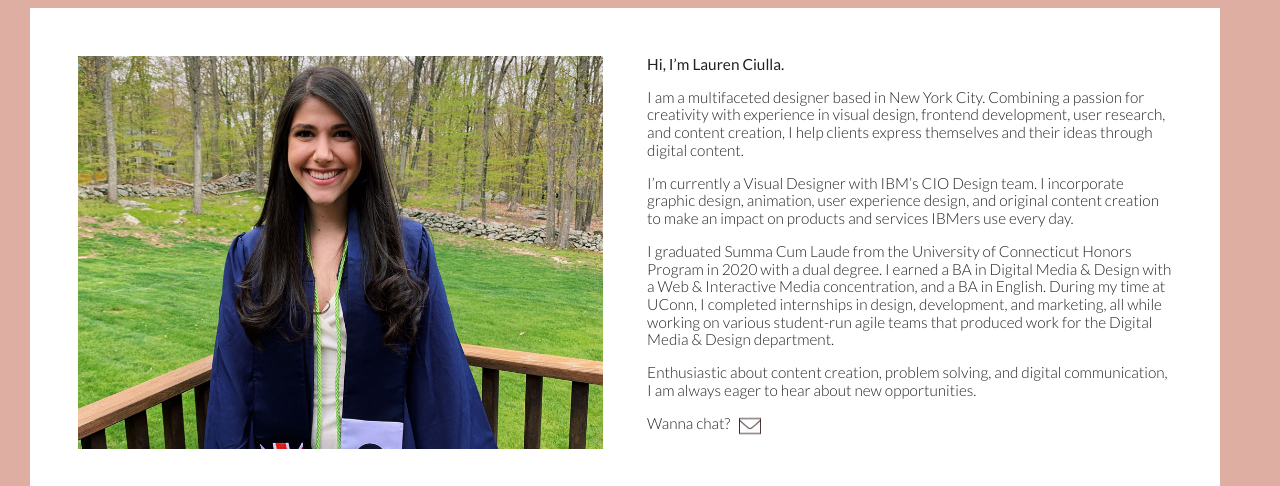
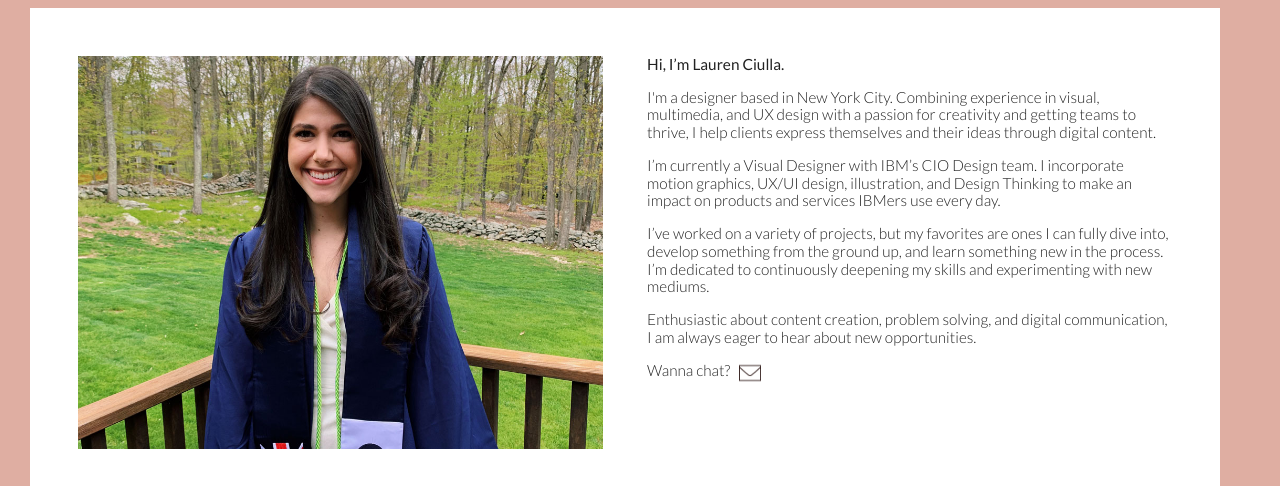
Before and after one commit to laurenciulla/portfolio, a website built with Parcel: page about.html in a window 1280 px wide. Shown: the part 221-707 px from the top of the page. Built offline with nearby package versions, Linux system fonts and the light colour scheme.

Commit message:
about updates

```diff
--- a/about.html
+++ b/about.html
@@ -64,13 +64,13 @@
               Hi, I’m Lauren Ciulla.
             </p>
             <p class="personal-desc">
-              I am a multifaceted designer based in New York City. Combining a passion for creativity with experience in visual design, frontend development, user research, and content creation, I help clients express themselves and their ideas through digital content.
+              I'm a designer based in New York City. Combining experience in visual, multimedia, and UX design with a passion for creativity and getting teams to thrive, I help clients express themselves and their ideas through digital content.
             </p>
             <p class="personal-desc">
-              I’m currently a Visual Designer with IBM’s CIO Design team. I incorporate graphic design, animation, user experience design, and original content creation to make an impact on products and services IBMers use every day.
+              I’m currently a Visual Designer with IBM’s CIO Design team. I incorporate motion graphics, UX/UI design, illustration, and Design Thinking to make an impact on products and services IBMers use every day.
             </p>
             <p class="personal-desc">
-              I graduated Summa Cum Laude from the University of Connecticut Honors Program in 2020 with a dual degree. I earned a BA in Digital Media & Design with a Web & Interactive Media concentration, and a BA in English. During my time at UConn, I completed internships in design, development, and marketing, all while working on various student-run agile teams that produced work for the Digital Media & Design department.
+              I’ve worked on a variety of projects, but my favorites are ones I can fully dive into, develop something from the ground up, and learn something new in the process. I’m dedicated to continuously deepening my skills and experimenting with new mediums.
             </p>
             <p class="personal-desc">
               Enthusiastic about content creation, problem solving, and digital communication, I am always eager to hear about new opportunities.
```
